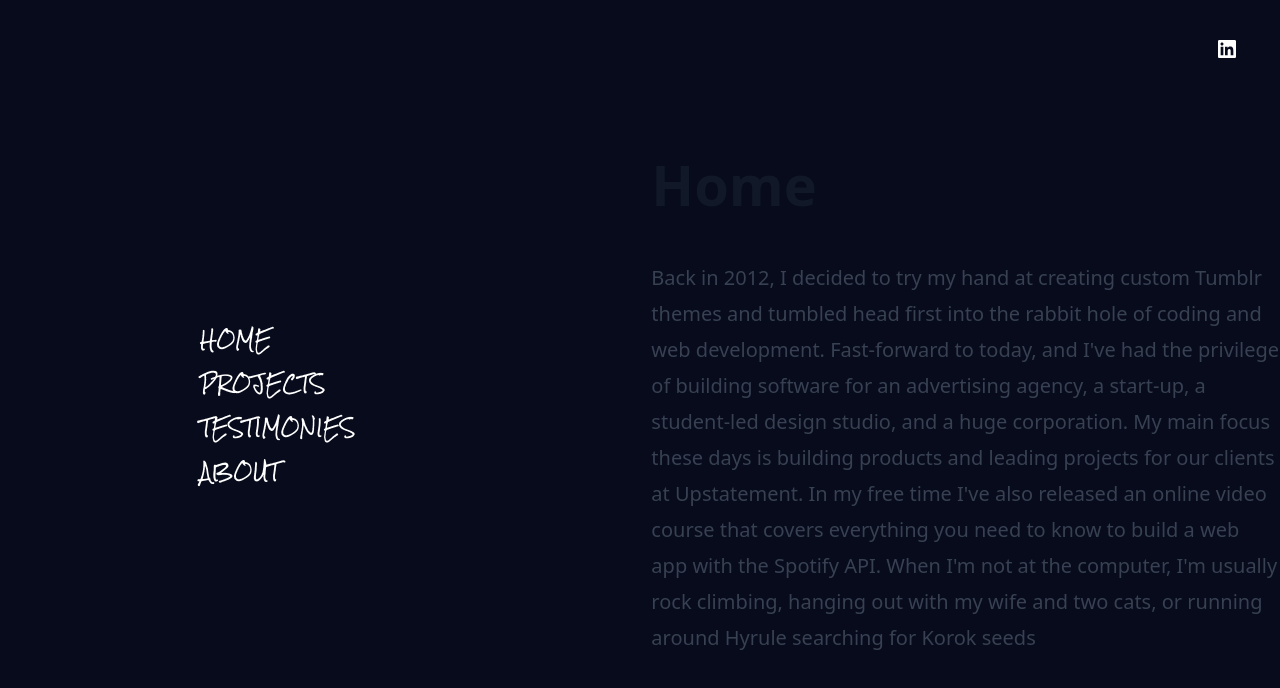
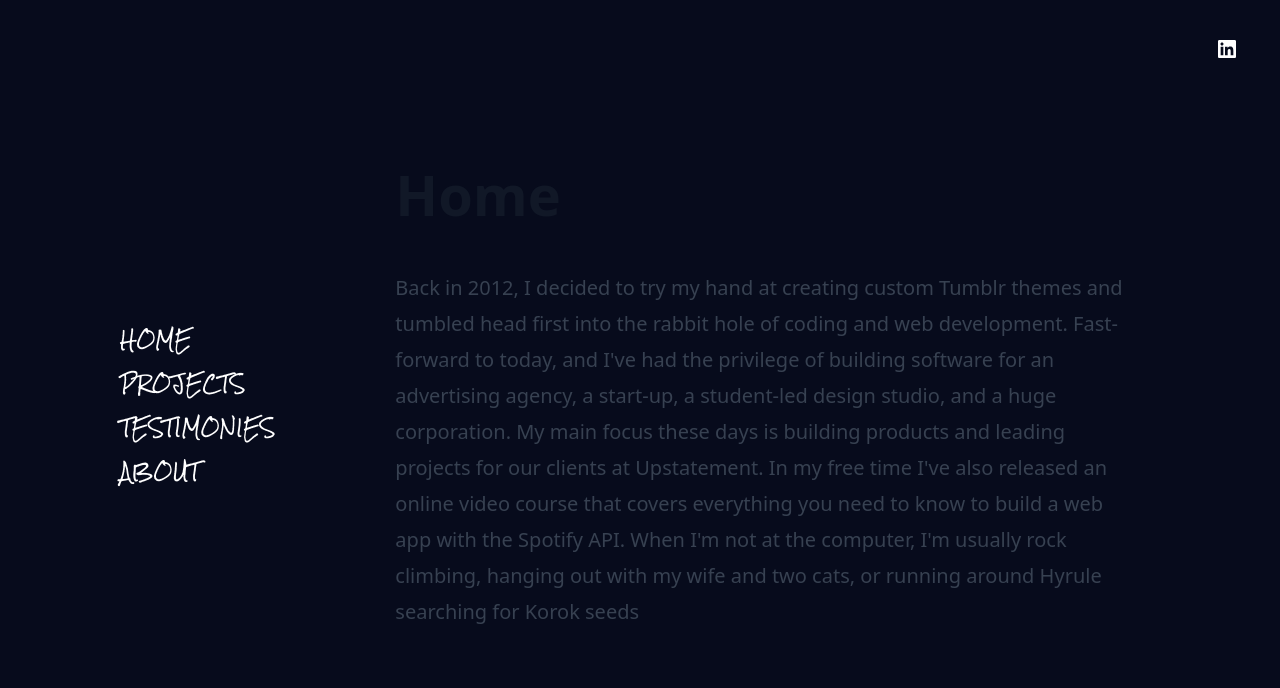
Before and after one commit to Jonathan03ant/Portfolio, a React (Vite) app: page / in a window 1280 px wide. Shown: the top 688 px of the page. Built offline with nearby package versions, Linux system fonts and the light colour scheme; some icons are missing.

Commit message:
Side Bar, abs update Home Update with relative y

```diff
--- a/src/Components/Routes/Home.jsx
+++ b/src/Components/Routes/Home.jsx
@@ -2,7 +2,7 @@ import React from 'react';
 
 export default function Home() {
     return (
-        <div className='text-white flex items-center justify-end ml-64'>
+        <div className="projects flex flex-col items-center justify-start ml-57 mt-20 mr-20">
             <div className='prose prose-lg sm:prose-xl'>
                 <h1>Home</h1>
                 <p>
--- a/src/Components/SideBar.jsx
+++ b/src/Components/SideBar.jsx
@@ -1,17 +1,17 @@
-import React from 'react';
-import {Link} from 'react-router-dom';
+import React, { useState } from 'react';
+import { Link, useLocation } from 'react-router-dom';
 
 const SideBar = () => {
+    const location = useLocation();
+
     return (
-        <div className=" font-rock-salt text-lg flex flex-col items-start space-y-4 my-40 ml-40 py-20 px-10">
-            <Link to="/" className="text-lg text-white ">HOME</Link>
-            <Link to="/projects" className="text-lg text-white"> PROJECTS</Link>
-            <Link to="/testimonies" className="text-lg text-white"> TESTIMONIES</Link>
-            <Link to="/about" className="text-lg text-white"> ABOUT</Link>
+        <div className="sidebar font-rock-salt text-lg flex flex-col items-start space-y-4 my-40 mx-20 py-20 px-10">
+            <Link to="/" className={`text-lg text-white hover:translate-x-3 custom-hover ${location.pathname === '/' ? 'text-3xl' : ''}`}> HOME</Link>
+            <Link to="/projects" className={`text-lg text-white hover:translate-x-3 custom-hover ${location.pathname === '/projects' ? 'text-3xl' : ''}`}> PROJECTS</Link>
+            <Link to="/testimonies" className={`text-lg text-white hover:translate-x-3 custom-hover ${location.pathname === '/testimonies' ? 'text-3xl' : ''}`}> TESTIMONIES</Link>
+            <Link to="/about" className={`text-lg text-white hover:translate-x-3 custom-hover ${location.pathname === '/about' ? 'text-3xl' : ''}`}> ABOUT</Link>
         </div>
     );
 }
 
-
-
 export default SideBar;
```
